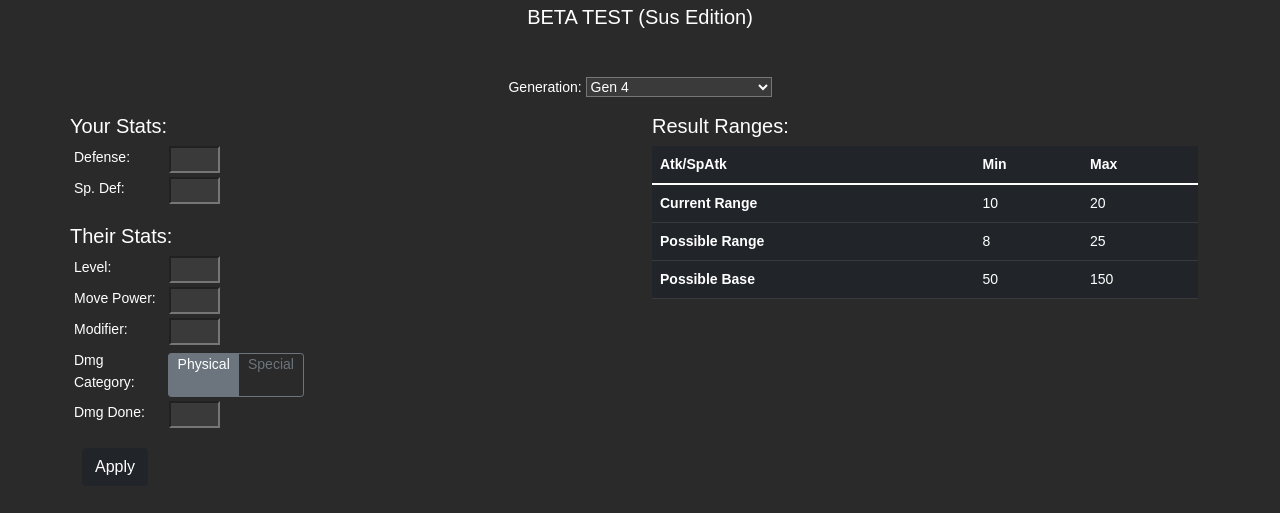
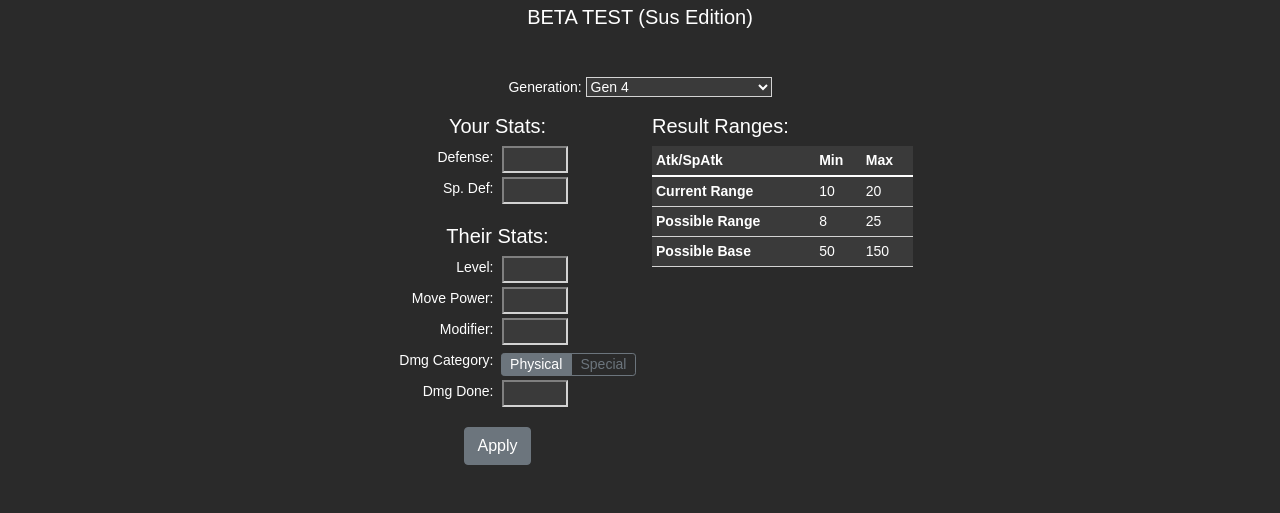
Before and after one commit to MiraszIM/ironmon-calc, a plain HTML site: page index.html in a window 1280 px wide. Shown: the part 75-588 px from the top of the page. Drawn offline with nearby package versions, Linux system fonts and the light colour scheme.

Commit message:
- finished styling the page

```diff
--- a/index.html
+++ b/index.html
@@ -33,56 +33,62 @@
 
                 <div class="data-inputs col-6 mb-5">
                     <div class="your-stats-header row">
+                        <div class="col-6"></div>
+                        <div class="col-6 text-center">
                             <h5 class="px-0">Your Stats:</h5>
                         </div>
+                    </div>
                     <div class="your-stats-def row">
-                        <div class="col-2 pb-1 px-1">
+                        <div class="col-9 pb-1 px-1 text-end">
                             <span class="align-middle">Defense:</span>
                         </div>
-                        <div class="col-1 pb-1 px-1">
-                            <input type="text" maxlength="3" size="3" class="text-white" id="your-def">
+                        <div class="col-3 pb-1 px-1">
+                            <input type="number" maxlength="3" size="3" min="0" max="999" class="text-white" id="your-def">
                         </div>
                     </div>
                     <div class="your-stats-spdef row mb-3">
-                        <div class="col-2 pb-1 px-1">
+                        <div class="col-9 pb-1 px-1 text-end">
                             <span class="align-middle">Sp. Def:</span>
                         </div>
-                        <div class="col-1 pb-1 px-1">
-                            <input type="text" maxlength="3" size="3" class="text-white" id="your-spdef">
+                        <div class="col-3 pb-1 px-1">
+                            <input type="number" maxlength="3" size="3" min="0" max="999" class="text-white" id="your-spdef">
                         </div>
                     </div>
 
                     <div class="their-stats-header row">
+                        <div class="col-6"></div>
+                        <div class="col-6 text-center">
                             <h5 class="px-0">Their Stats:</h5>
+                        </div>
                     </div>
                     <div class="their-stats row mb-3">
                         <div id="box1" class="their-box">
                             <div class="level row">
-                                <div class="col-2 pb-1 px-1">
+                                <div class="col-9 pb-1 px-1 text-end">
                                     <span class="align-middle">Level:</span>
                                 </div>
-                                <div class="col pb-1 px-1">
-                                    <input type="text" maxlength="2" size="3" class="text-white" id="their-level-1">
+                                <div class="col-3 pb-1 px-1">
+                                    <input type="number" maxlength="2" size="3" min="0" max="999" class="text-white" id="their-level-1">
                                 </div>
                             </div>
                             <div class="move-power row">
-                                <div class="col-2 pb-1 px-1">
+                                <div class="col-9 pb-1 px-1 text-end">
                                     <span class="align-middle">Move Power:</span>
                                 </div>
-                                <div class="col pb-1 px-1">
-                                    <input type="text" maxlength="3" size="3" class="text-white" id="their-power-1">
+                                <div class="col-3 pb-1 px-1">
+                                    <input type="number" maxlength="3" size="3" min="0" max="999" class="text-white" id="their-power-1">
                                 </div>
                             </div>
                             <div class="modifier row">
-                                <div class="col-2 pb-1 px-1">
+                                <div class="col-9 pb-1 px-1 text-end">
                                     <span class="align-middle">Modifier:</span>
                                 </div>
-                                <div class="col pb-1 px-1">
-                                    <input type="text" maxlength="3" size="3" class="text-white" id="modifier-1">
+                                <div class="col-3 pb-1 px-1">
+                                    <input type="number" maxlength="3" size="3" min="0" max="999" class="text-white" id="modifier-1">
                                 </div>
                             </div>
                             <div class="category row">
-                                <div class="col-2 pb-1 px-1 mb-1">
+                                <div class="col-9 pb-1 px-1 mb-1 text-end">
                                     <span class="align-middle">Dmg Category:</span>
                                 </div>
                                 <div class="col-3 py-1 px-1 btn-group btn-group-sm" role="group">
@@ -91,33 +97,25 @@
                                     <input type="radio" class="btn-check" name="btnradio" id="special-radio" autocomplete="off">
                                     <label class="btn btn-outline-secondary btn-sm py-0 px-0" for="special-radio">Special</label>
                                 </div>
-
-                                <!-- RADIOS if the buttons are icky -->
-                                <!-- <div class="physical form-check col-2 pb-1 px-1">
-                                    <input class="form-check-input ms-0 me-2" type="radio" name="category-radio" id="physical-radio" checked>
-                                    <label class="form-check-label align-middle" for="physical-radio">
-                                        Physical
-                                    </label>
-                                </div>
-                                <div class="special form-check col-2 pb-1 px-1">
-                                    <input class="form-check-input ms-0 me-2" type="radio" name="category-radio" id="special-radio">
-                                    <label class="form-check-label align-middle" for="special-radio">
-                                        Special
-                                    </label>
-                                </div> -->
                             </div>
                             <div class="hp-taken row">
-                                <div class="col-2 pb-1 px-1">
+                                <div class="col-9 pb-1 px-1 text-end">
                                     <span class="align-middle">Dmg Done:</span>
                                 </div>
-                                <div class="col pb-1 px-1">
-                                    <input type="text" maxlength="3" size="3" class="text-white" id="their-dmg-1">
+                                <div class="col-3 pb-1 px-1">
+                                    <input type="number" maxlength="3" size="3" min="0" max="999" class="text-white" id="their-dmg-1">
                                 </div>
                             </div>
                         </div>
                     </div>
 
-                    <button type="button" class="btn btn-dark">Apply</button>
+                    <div class="row">
+                        <div class="col-6"></div>
+                        <div class="col-6 text-center">
+                            <button type="button" class="btn btn-secondary">Apply</button>
+                        </div>
+                    </div>
+
                 </div>
 
                 <div class="results col-6">
@@ -125,8 +123,9 @@
                         <div class="result-ranges-header">
                             <h5 class="px-0">Result Ranges:</h5>
                         </div>
-                        <div class="result-ranges">
-                            <table class="table table-dark">
+                        <div class="result-ranges row">
+                            <div class="col-6">
+                                <table class="table table-dark table-sm">
                                     <thead>
                                         <tr>
                                             <th scope="col">Atk/SpAtk</th>
@@ -157,6 +156,7 @@
                     </div>
                 </div>
             </div>
+        </div>
 
     </div>
 
--- a/main.css
+++ b/main.css
@@ -4,7 +4,8 @@ body {
     background-color: #2A2A2A;
     color: white;
 }
-input, select, table, th, td {
-    background-color: #3A3A3A;
-    color: white;
+input, select, table, th, tr, td {
+    background-color: #3A3A3A !important;
+    color: white !important;
+    border-color: lightgray;
 }
```
Lines whose indentation alone changed are shown as unchanged.
